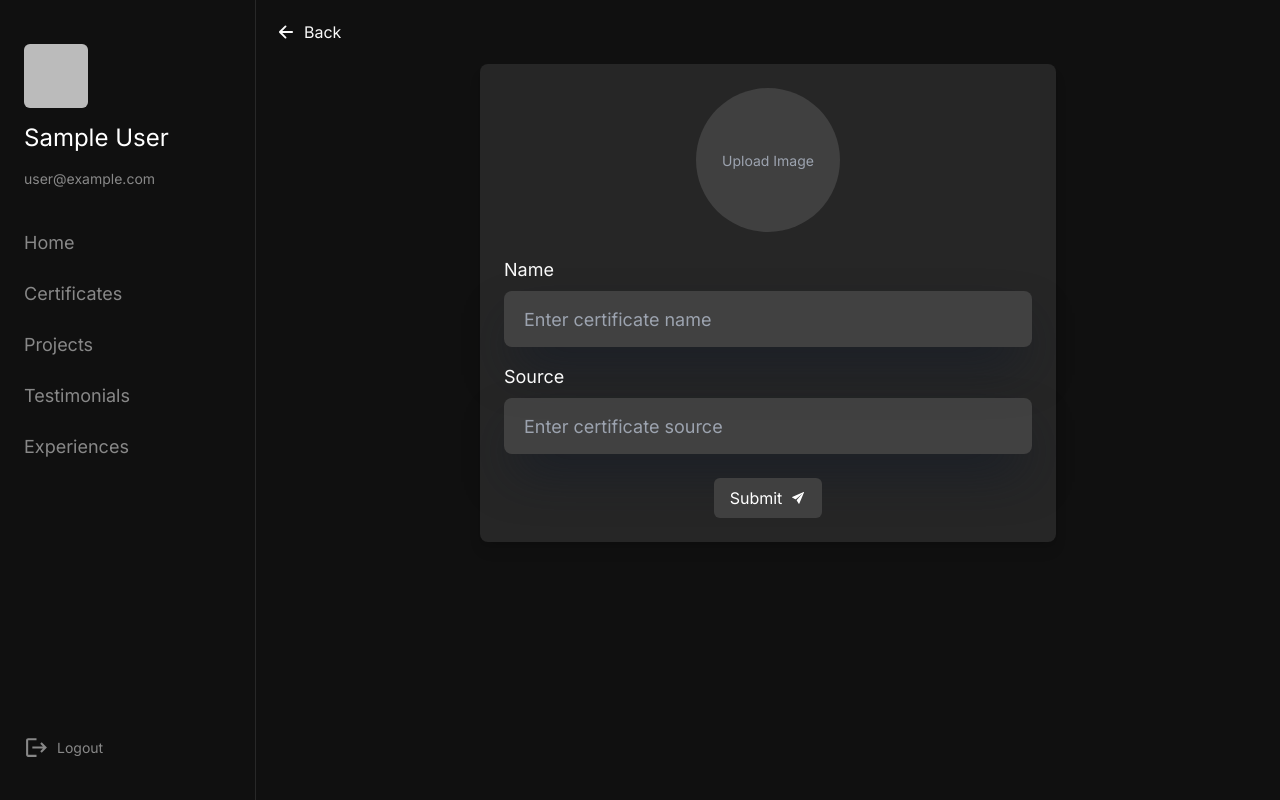
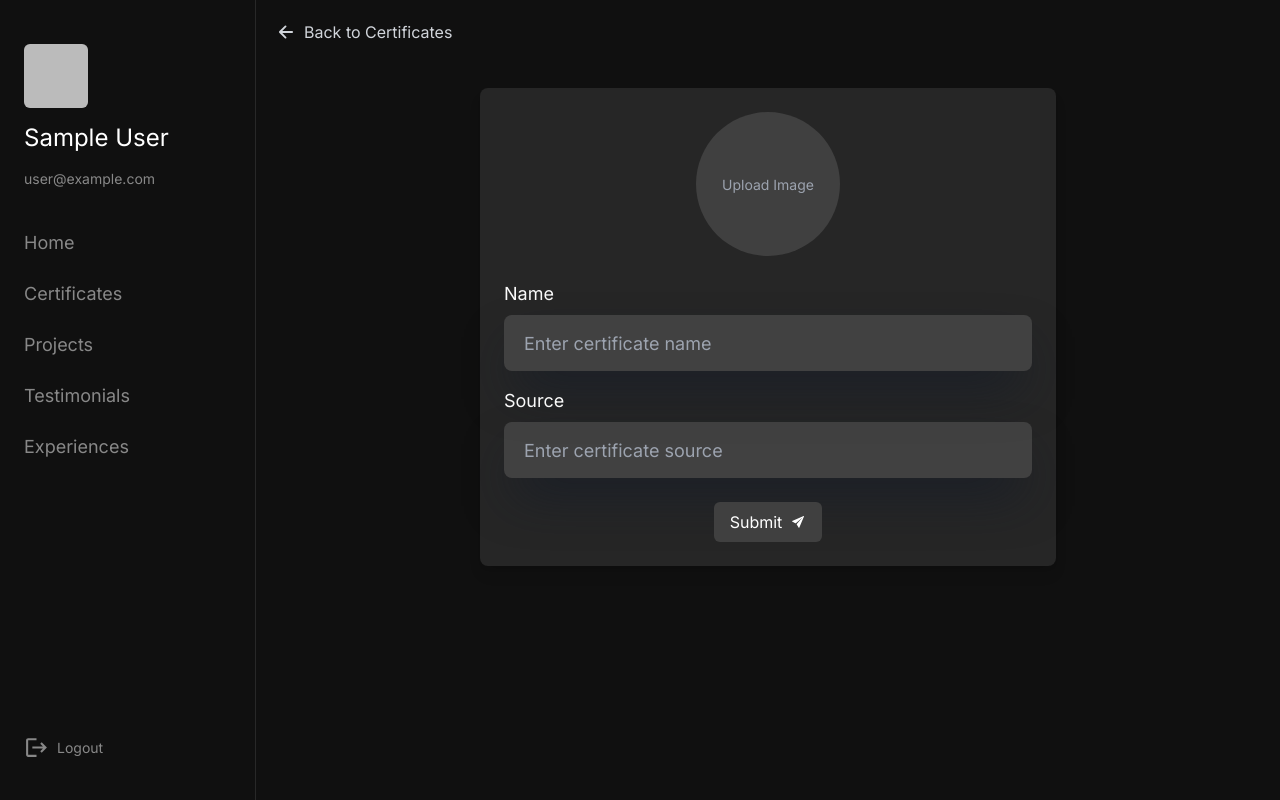
Before and after one commit to LakshyaRoy/NextJs_Portfolio, a Next.js app: page /add/certificates in a window 1280 px wide. Built offline with nearby package versions, Linux system fonts and the light colour scheme; no server answers; sample sign-in values are in the browser's storage.

Commit message:
chnaged link style

```diff
--- a/app/add/certificates/page.tsx
+++ b/app/add/certificates/page.tsx
@@ -96,11 +96,12 @@ const AddCertificates: React.FC = () => {
         <div className="w-full max-w-7xl h-full ">
           <Link
             href="/dashboard/certificates"
-            className="flex w-fit items-center gap-2 text-sm sm:text-base hover:text-gray-300 transition-colors"
+            className="inline-flex items-center gap-2 text-gray-300 hover:text-white transition-colors mb-6 group"
           >
-            <IoArrowBack className="text-xl" />
-            Back
+            <IoArrowBack className="text-xl group-hover:transform group-hover:-translate-x-1 transition-transform" />
+            Back to Certificates
           </Link>
+
           <section className="w-full min-h-[30vh] bg-neutral-800 rounded-lg shadow-lg px-4 sm:px-6 py-6 max-w-xl mx-auto my-5">
             <form className="space-y-6" onSubmit={handleSubmit}>
               <div className="flex flex-col items-center space-y-6">
```
